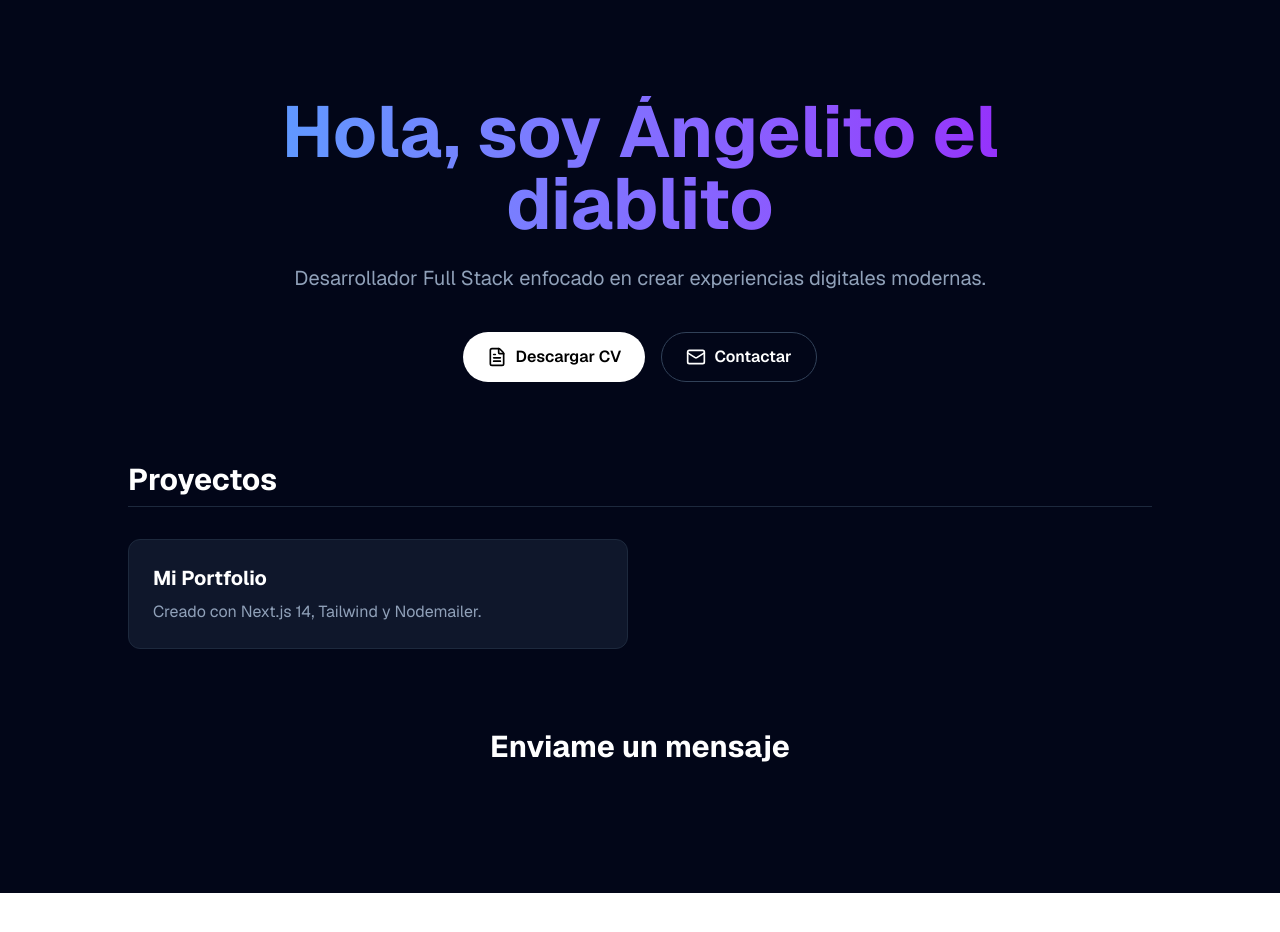
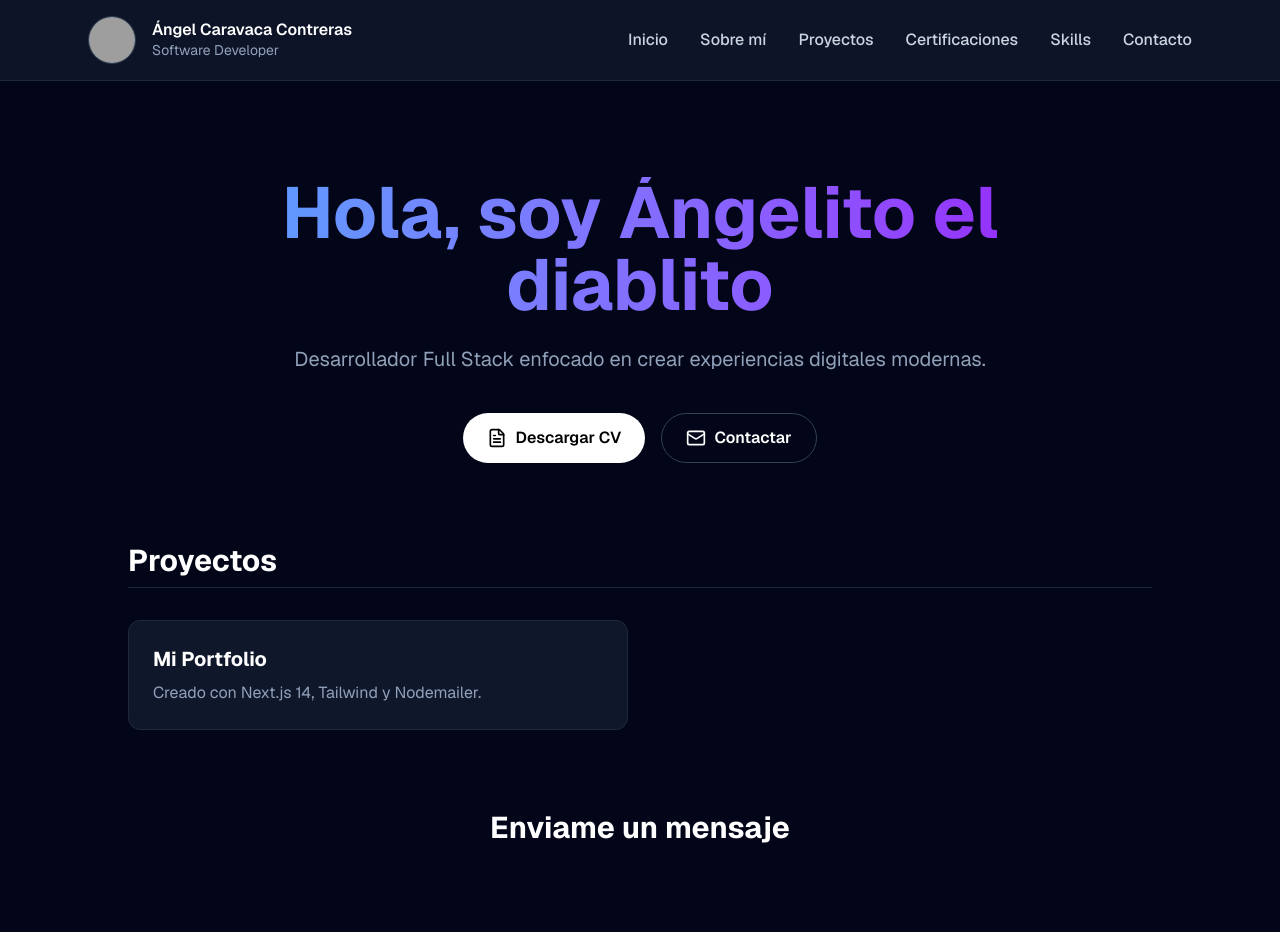
Before and after one commit to angel01as/portfolio_angelcc, a Next.js app: page / in a window 1280 px wide. Shown: the top 932 px of the page. Before the commit the page ends 893 px from the top, so only its background shows below. Built offline with nearby package versions, Linux system fonts and the light colour scheme; grey boxes are pictures that could not be loaded.

Commit message:
menu header

```diff
--- a/app/page.tsx
+++ b/app/page.tsx
@@ -2,9 +2,37 @@ import { Mail, FileText, Github, Linkedin } from 'lucide-react'; // Instala luci
 
 export default function Home() {
   return (
-    <main className="min-h-screen bg-slate-950 text-white p-8 md:p-24 font-sans">
+    <main className="min-h-screen bg-slate-950 text-white font-sans">
+      {/* HEADER */}
+      <header className="w-full bg-slate-900/90 backdrop-blur border-b border-slate-800">
+        <div className="max-w-6xl mx-auto px-6 py-4 flex items-center justify-between">
+          {/* LADO IZQUIERDO: FOTO + NOMBRE */}
+          <div className="flex items-center gap-4">
+            <div className="h-12 w-12 rounded-full overflow-hidden border border-slate-700">
+              {/* Coloca tu foto en /public/avatar.jpg o cambia el src */}
+              <img src="/imagen_perfil" alt="Ángel Caravaca Contreras" className="h-full w-full object-cover" />
+            </div>
+            <div className="leading-tight">
+              <p className="font-semibold">Ángel Caravaca Contreras</p>
+              <p className="text-slate-400 text-sm">Software Developer</p>
+            </div>
+          </div>
+
+          {/* LADO DERECHO: MENÚ */}
+          <nav className="hidden md:flex items-center gap-8 text-slate-300 font-medium">
+            <a href="#inicio" className="hover:text-white transition-colors">Inicio</a>
+            <a href="#sobre-mi" className="hover:text-white transition-colors">Sobre mí</a>
+            <a href="#proyectos" className="hover:text-white transition-colors">Proyectos</a>
+            <a href="#certificaciones" className="hover:text-white transition-colors">Certificaciones</a>
+            <a href="#skills" className="hover:text-white transition-colors">Skills</a>
+            <a href="#contacto" className="hover:text-white transition-colors">Contacto</a>
+          </nav>
+        </div>
+      </header>
+
+      <div className="p-8 md:p-24">
       {/* SECCIÓN HERO */}
-      <section className="max-w-4xl mx-auto text-center mb-20">
+      <section id="inicio" className="max-w-4xl mx-auto text-center mb-20">
         <h1 className="text-5xl md:text-7xl font-bold bg-gradient-to-r from-blue-400 to-purple-600 bg-clip-text text-transparent mb-6">
           Hola, soy Ángelito el diablito
         </h1>
@@ -31,7 +59,7 @@ export default function Home() {
       </section>
 
       {/* SECCIÓN PROYECTOS (EJEMPLO) */}
-      <section className="max-w-5xl mx-auto mb-20">
+      <section id="proyectos" className="max-w-5xl mx-auto mb-20">
         <h2 className="text-3xl font-bold mb-8 border-b border-slate-800 pb-2">Proyectos</h2>
         <div className="grid md:grid-cols-2 gap-6">
           <div className="bg-slate-900 p-6 rounded-xl border border-slate-800 hover:border-blue-500 transition-colors">
@@ -46,6 +74,7 @@ export default function Home() {
         <h2 className="text-3xl font-bold mb-8 text-center">Enviame un mensaje</h2>
         {/* Aquí irá nuestro componente de formulario */}
       </section>
+      </div>
     </main>
   );
 }
```
Also changed, not shown: public/imagen_perfil.jpeg (added).
